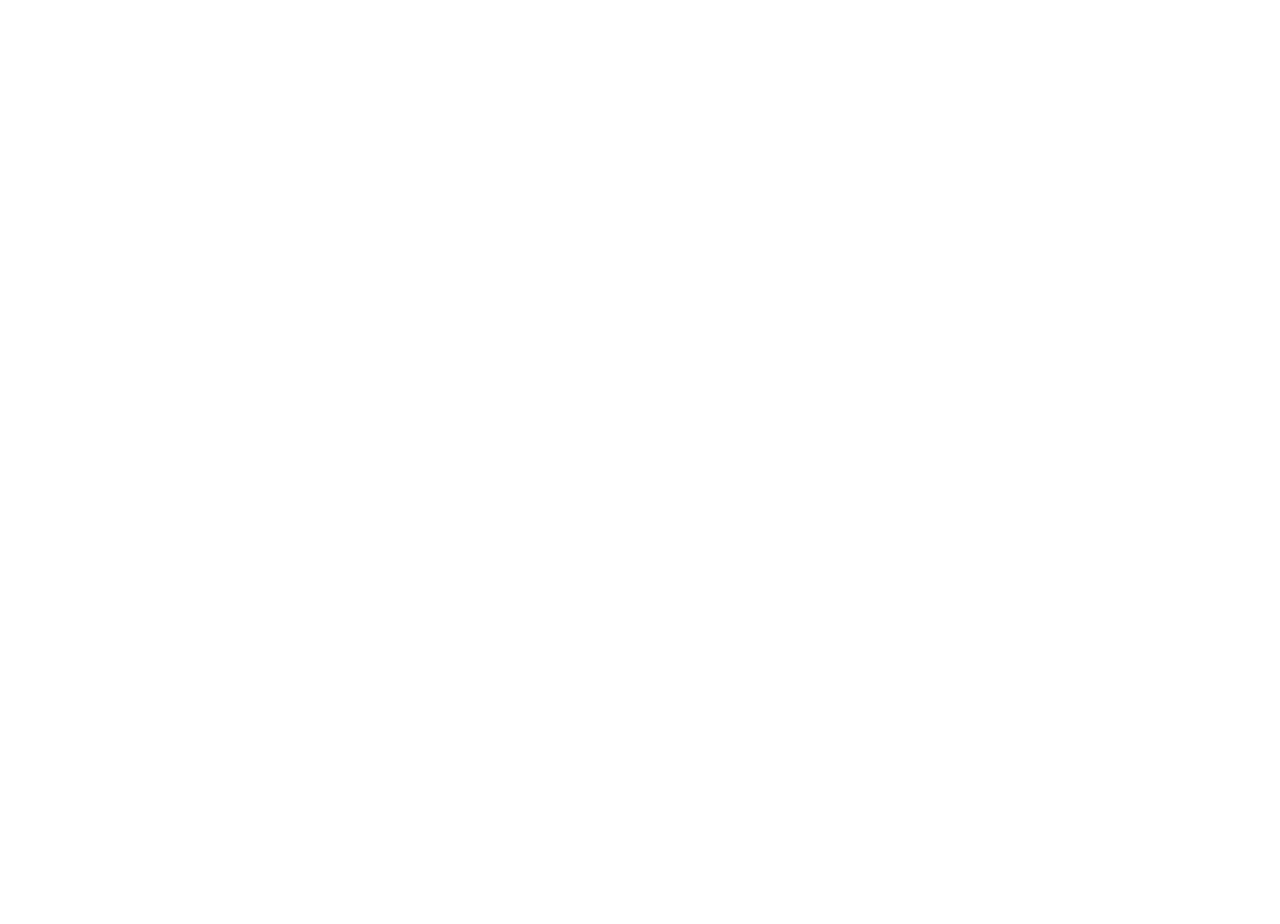
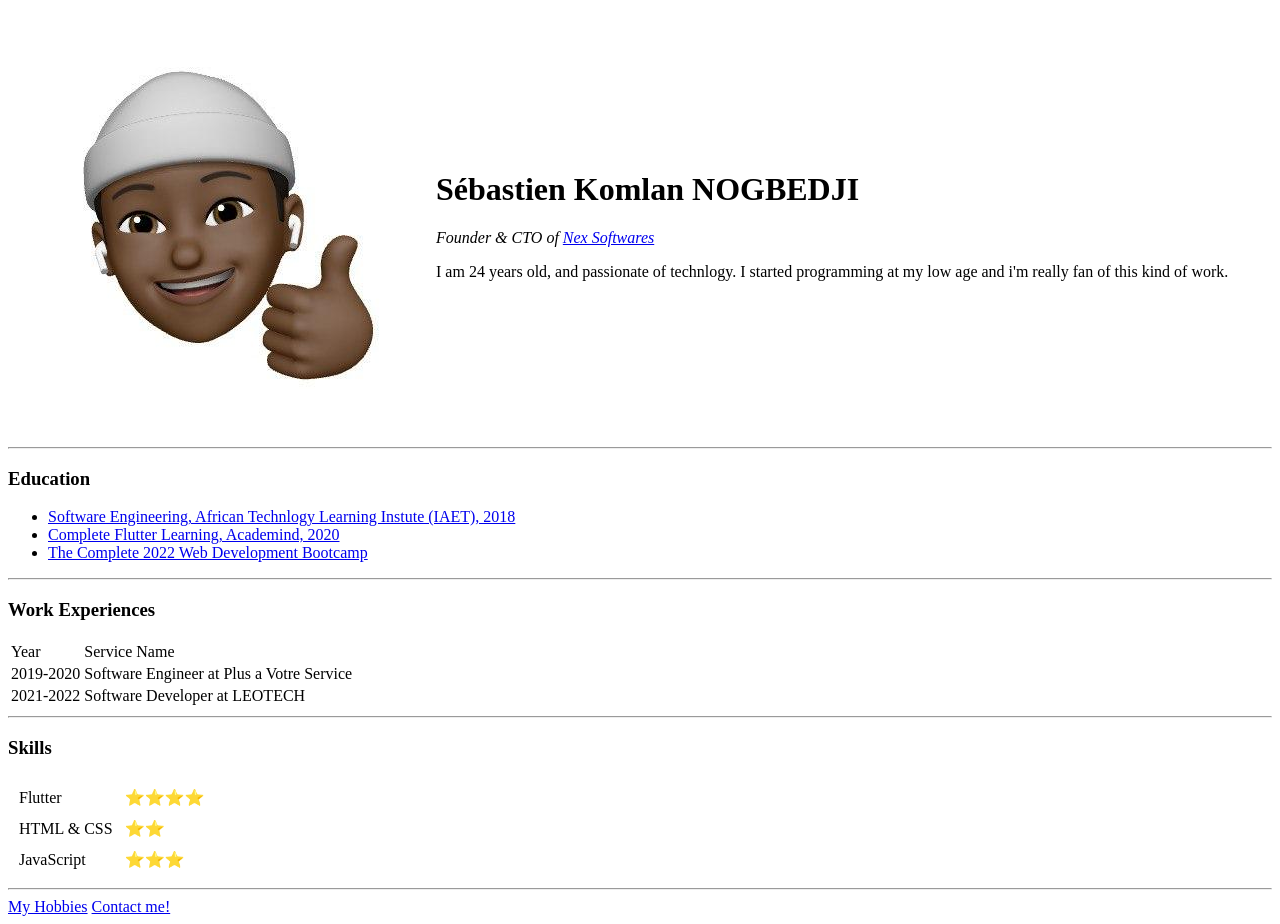
Before and after one commit to sebandroidev/Full-Stack-Web-Dev-Learning, a plain HTML site: page HTML - Personal Site/index.html in a window 1280 px wide. Before the commit the page ends 800 px from the top, so only its background shows below. Drawn offline with Linux system fonts and the light colour scheme.

Commit message:
Finished html section

```diff
--- a/HTML - Personal Site/index.html
+++ b/HTML - Personal Site/index.html
@@ -7,7 +7,77 @@
 </head>
 
 <body>
+    <table>
+        <tr>
+            <td>
+                <!-- Image tag -->
+                <img src="images/profile.jpg" alt="Sebastien's profile picture">
+            </td>
+            <td>
+                <!-- Heading level 1 tag -->
+                <h1>Sébastien Komlan NOGBEDJI</h1>
 
+                <!-- Paragraph tag -->
+                <p><em>Founder & CTO of <a href="#">Nex Softwares</a></em></p>
+                <p>I am 24 years old, and passionate of technlogy. I started programming at my low age and i'm really
+                    fan of this
+                    kind of work. </p>
+                <!-- Separator tag -->
+            </td>
+        </tr>
+    </table>
+
+    <hr>
+
+    <h3>Education</h3>
+    <ul>
+        <li> <a href="https://iaectogo.com/genie-logiciel/">Software Engineering, African Technlogy Learning Instute
+                (IAET), 2018</a>
+        </li>
+        <li> <a href="https://www.udemy.com/course/learn-flutter-dart-to-build-ios-android-apps/">Complete Flutter
+                Learning, Academind, 2020</a></li>
+        <li><a href="https://www.udemy.com/course/the-complete-web-development-bootcamp/">The Complete 2022 Web
+                Development Bootcamp</a></li>
+    </ul>
+    <hr>
+    <h3>Work Experiences</h3>
+    <table>
+        <thead>
+            <tr>
+                <td>Year</td>
+                <td>Service Name</td>
+            </tr>
+        </thead>
+        <tbody>
+            <tr>
+                <td>2019-2020</td>
+                <td>Software Engineer at Plus a Votre Service</td>
+            </tr>
+            <tr>
+                <td>2021-2022</td>
+                <td>Software Developer at LEOTECH</td>
+            </tr>
+        </tbody>
+    </table>
+    <hr>
+    <h3>Skills</h3>
+    <table cellspacing=10>
+        <tr>
+            <td>Flutter</td>
+            <td>⭐⭐⭐⭐</td>
+        </tr>
+        <tr>
+            <td>HTML & CSS</td>
+            <td>⭐⭐</td>
+        </tr>
+        <tr>
+            <td>JavaScript</td>
+            <td>⭐⭐⭐</td>
+        </tr>
+    </table>
+    <hr>
+    <a href="hobbies.html">My Hobbies</a>
+    <a href="contact.html">Contact me!</a>
 </body>
 
 </html>
```
Also changed, not shown: HTML - Personal Site/contact.html (added, +31 -0 lines), HTML - Personal Site/hobbies.html (added, +20 -0 lines), HTML - Personal Site/inputs.html (added, +22 -0 lines), HTML - Personal Site/images/profile.jpg (added).
